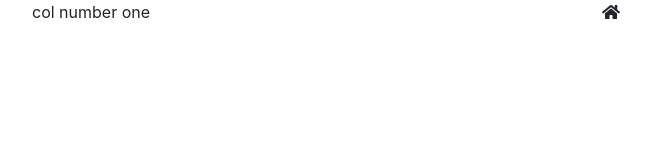
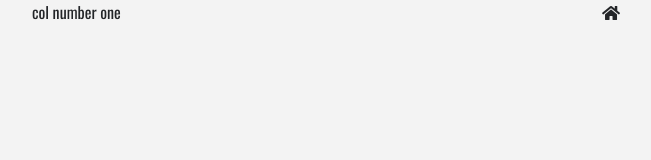
Before and after one commit to KirbyPatrick/phone-ecommerce-store, a React (Create React App) app: page / in a window 1280 px wide. Shown: the top 160 px of the page, without its empty margins (53-704 px from the left). Built offline with nearby package versions, Linux system fonts and the light colour scheme.

Commit message:
set up basic CSS in App.css

```diff
--- a/src/App.css
+++ b/src/App.css
@@ -11,8 +11,22 @@
   border-style: dotted;
 }
 
-.boxy2 {
-  border: 2px;
-  border-color: blue;
-  border-style: dotted;
+body {
+  font-family: "Oswald", sans-serif !important;
+  background: var(--mainWhite) !important;
+  color: var(--mainDark) !important;
 }
+
+.text-title {
+  font-family: "Permanent Marker", cursive;
+  letter-spacing: 0.3rem;
+  text-transform: uppercase;
+}
+
+.text-blue {
+  color: var(--mainBlue);
+}
+
+.text-bright {
+  color: var(--lightBlue);
+}
```
